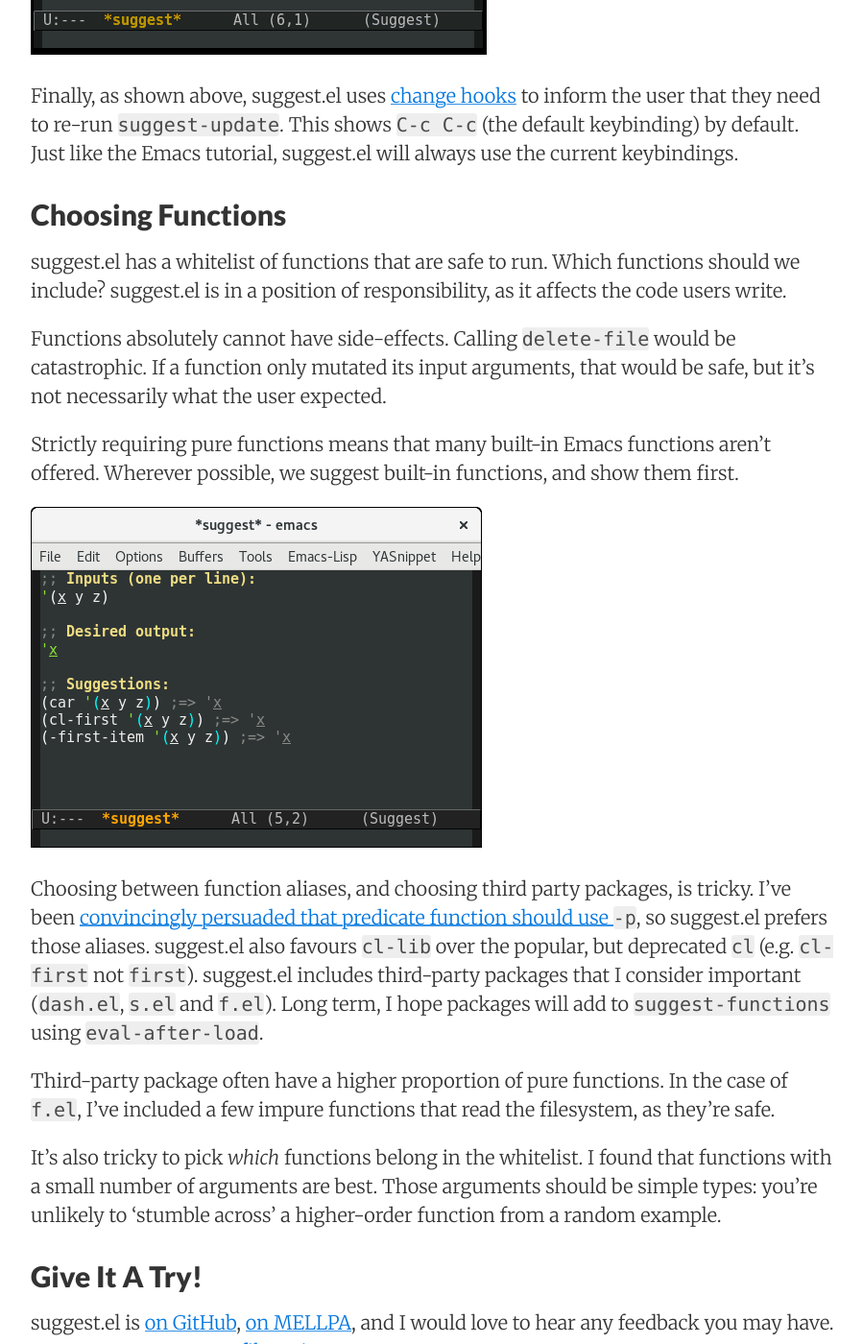
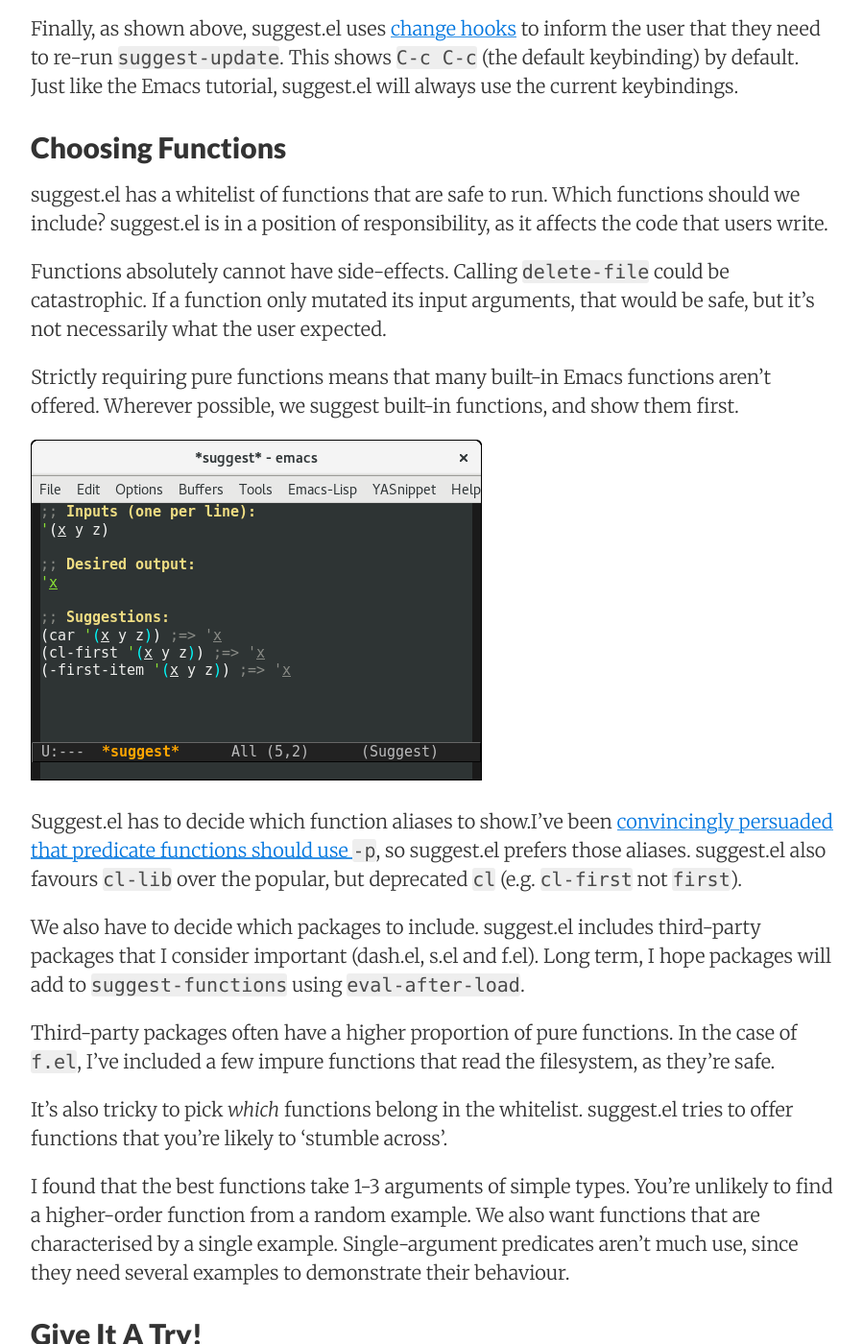
Before and after one commit to Wilfred/wilfred.github.com, a Jekyll site: the page built from _posts/2016-07-29-example-driven-development.markdown, in a window 1280 px wide and 1400 px high, scrolled down 3460 px. Shown: the whole window at 96% size, without its empty margins (188-1087 px from the left). Built offline with Jekyll 4.4.1, drawn with Linux system fonts in a browser that asks for light colours; nearby versions of some CDN libraries; some of the changed text lies outside the part shown.

Commit message:
Third draft

```diff
--- a/_posts/2016-07-29-example-driven-development.markdown
+++ b/_posts/2016-07-29-example-driven-development.markdown
@@ -54,11 +54,10 @@
 
 ## Eval All The Way
 
-suggest.el evals all the expressions given, so users can specify any
-data they like.
-
-This is convenient when developing new packages and you want to use
-variables or function calls.
+suggest.el evals all the expressions given, allowing users to enter
+literals, variables, or even function expressions. This is convenient
+when developing new packages and you want to use values from your
+package.
 
 <img src="/assets/suggest_eval.png">
 
@@ -69,18 +68,17 @@
 
 ## Exploiting The Emacs UI
 
-Emacs makes it easy to build on top of existing functionality.
-
-`suggest-mode` derives from `emacs-lisp-mode`, so all your favourite
-lisp packages are automatically enabled. The entire buffer is a valid
-lisp file and we get highlighting for free.
+To take best advantage of Emacs, the UI needs to work like a text
+editor. `suggest-mode` derives from `emacs-lisp-mode`, so your
+favourite lisp packages just work. The entire buffer is a valid lisp
+file and we get highlighting for free.
 
 suggest.el adds a few extra touches on top. We use
 [overlays](https://www.gnu.org/software/emacs/manual/html_node/elisp/Overlays.html)
 to highlight the headings, which overrides the comment
-highlighting. Headings and output also the
+highlighting. Headings and output also use the
 [special property `read-only`](https://www.gnu.org/software/emacs/manual/html_node/elisp/Special-Properties.html#Special-Properties)
-so users only type in the correct places.
+to guide users into typing in the correct places.
 
 <img src="/assets/suggest_hook.gif">
 
@@ -94,10 +92,10 @@
 
 suggest.el has a whitelist of functions that are safe to run. Which
 functions should we include? suggest.el is in a position of
-responsibility, as it affects the code users write.
+responsibility, as it affects the code that users write.
 
 Functions absolutely cannot have side-effects. Calling `delete-file`
-would be catastrophic. If a function only mutated its input arguments,
+could be catastrophic. If a function only mutated its input arguments,
 that would be safe, but it's not necessarily what the user expected.
 
 Strictly requiring pure functions means that many built-in Emacs
@@ -106,28 +104,34 @@
 
 <img src="/assets/suggest_aliases.png">
 
-Choosing between function aliases, and choosing third party packages,
-is tricky. I've
-been [convincingly persuaded that predicate function should use `-p`](https://github.com/bbatsov/projectile/pull/291#issuecomment-38379199),
+Suggest.el has to decide which function aliases to show.I've been
+[convincingly persuaded that predicate functions should use `-p`](https://github.com/bbatsov/projectile/pull/291#issuecomment-38379199),
 so suggest.el prefers those aliases. suggest.el also favours `cl-lib`
-over the popular, but deprecated `cl` (e.g. `cl-first` not
-`first`). suggest.el includes third-party packages that I consider
-important (`dash.el`, `s.el` and `f.el`). Long term, I hope packages
-will add to `suggest-functions` using `eval-after-load`.
+over the popular, but deprecated `cl` (e.g. `cl-first` not `first`).
 
-Third-party package often have a higher proportion of pure
+We also have to decide which packages to include. suggest.el includes
+third-party packages that I consider important (dash.el, s.el and
+f.el). Long term, I hope packages will add to `suggest-functions`
+using `eval-after-load`.
+
+Third-party packages often have a higher proportion of pure
 functions. In the case of `f.el`, I've included a few impure functions
 that read the filesystem, as they're safe.
 
-It's also tricky to pick *which* functions belong in the whitelist. I
-found that functions with a small number of arguments are best. Those
-arguments should be simple types: you're unlikely to 'stumble across' a
-higher-order function from a random example.
+It's also tricky to pick *which* functions belong in the
+whitelist. suggest.el tries to offer functions that you're likely to
+'stumble across'.
+
+I found that the best functions take 1-3 arguments of simple
+types. You're unlikely to find a higher-order function from a random
+example. We also want functions that are characterised by a single
+example. Single-argument predicates aren't much use, since they need
+several examples to demonstrate their behaviour.
 
 ## Give It A Try!
 
 suggest.el is [on GitHub](https://github.com/Wilfred/suggest.el),
-[on MELLPA](http://melpa.org/#/suggest), and I would love to hear any
-feedback you may have. You can
+[on MELLPA](http://melpa.org/#/suggest), and I would love to hear your
+feedback. You can
 [tweet at me](https://twitter.com/_wilfredh) or
 [file an issue](https://github.com/Wilfred/suggest.el/issues/new).
```
Also changed, not shown: other parts of _posts/2016-07-29-example-driven-development.markdown (+2 -2 lines), assets/suggest_numeric.png.
